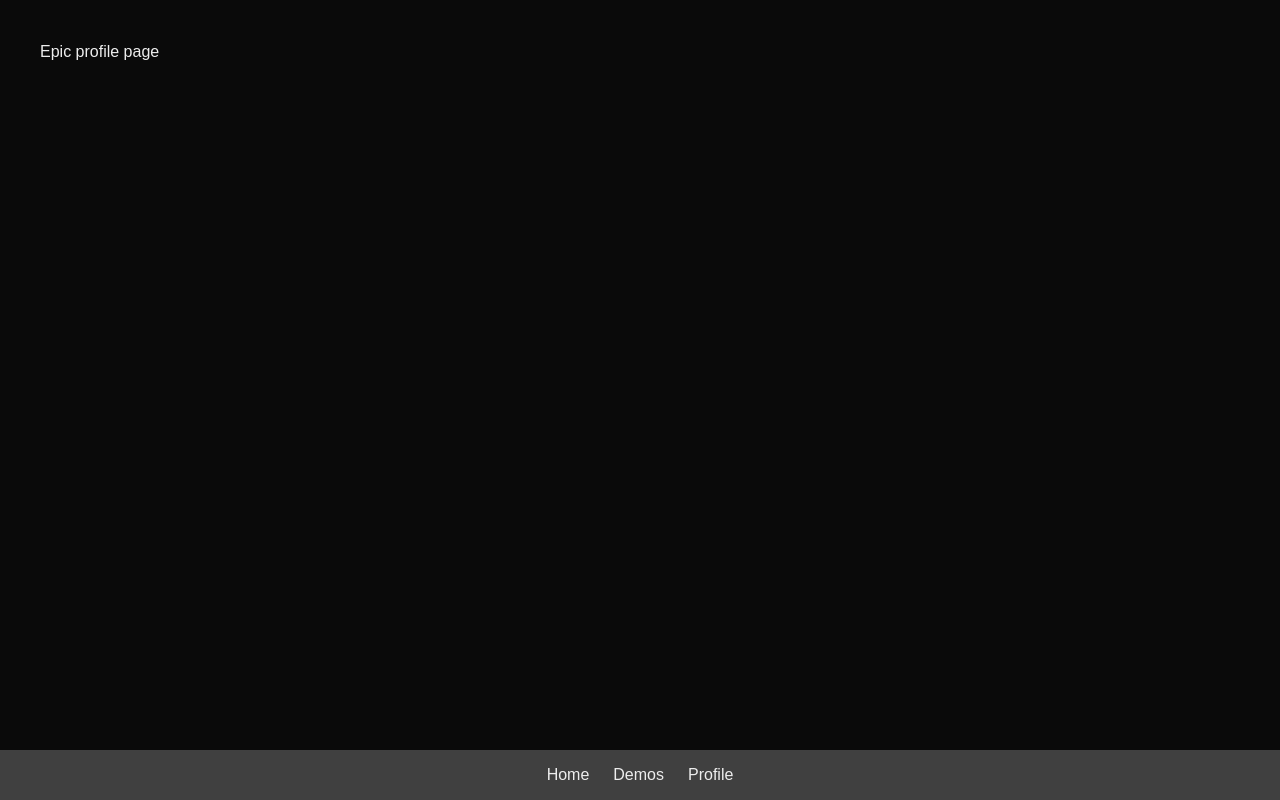
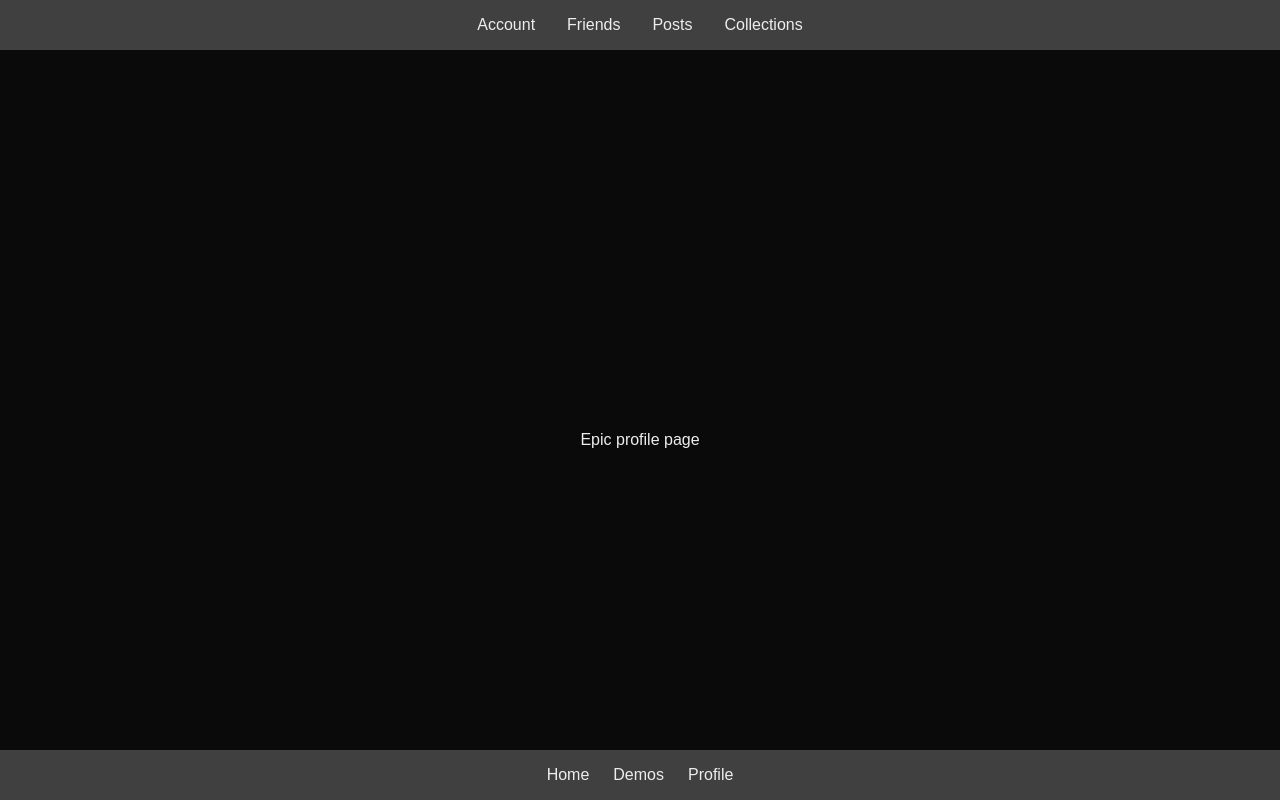
Before and after one commit to EvanA4/RestaurantTracker, a Next.js app: page /profile in a window 1280 px wide. Built offline with nearby package versions, Linux system fonts and the light colour scheme.

Commit message:
Add Profile Navbar (#1)

```diff
--- a/app/profile/page.tsx
+++ b/app/profile/page.tsx
@@ -1,11 +1,18 @@
 import Nav from "@/components/general/Nav";
+import ProfileTabsNav from "@/components/profile/ProfileTabsNav";
 import React from "react";
 
 function Profile() {
   return (
-    <div className="h-full relative p-10">
-      Epic profile page
-      {/* Navbar */}
+    <div className="h-full relative">
+      {/* Top Profile Tabs Navbar */}
+      <ProfileTabsNav />
+
+      {/* Content (pushed down so it does not hide behind the top navbar) */}
+      <div className="pt-20 h-full flex items-center justify-center">
+        <div className="p-10">Epic profile page</div>
+      </div>
+      {/* Bottom Navbar */}
       <Nav />
     </div>
   );
--- /dev/null
+++ b/components/profile/ProfileTabsNav.tsx
@@ -0,0 +1,40 @@
+"use client";
+
+import Link from "next/link";
+import { usePathname } from "next/navigation";
+import React from "react";
+
+const tabs = [
+  { label: "Account", href: "/profile/account" },
+  { label: "Friends", href: "/profile/friends" },
+  { label: "Posts", href: "/profile/posts" },
+  { label: "Collections", href: "/profile/collections" },
+];
+
+function ProfileTabsNav() {
+  const pathname = usePathname();
+
+  return (
+    <div className="w-full fixed top-0 left-0 z-50">
+      <div className="h-[50px] bg-neutral-700 flex justify-center px-10 gap-2">
+        {tabs.map((tab) => {
+          const isActive =
+            pathname === tab.href || pathname.startsWith(tab.href + "/");
+          return (
+            <Link
+              key={tab.href}
+              href={tab.href}
+              className={`flex items-center px-3 rounded-md ${
+                isActive ? "bg-neutral-600" : "hover:bg-neutral-600"
+              }`}
+            >
+              {tab.label}
+            </Link>
+          );
+        })}
+      </div>
+    </div>
+  );
+}
+
+export default ProfileTabsNav;
```
